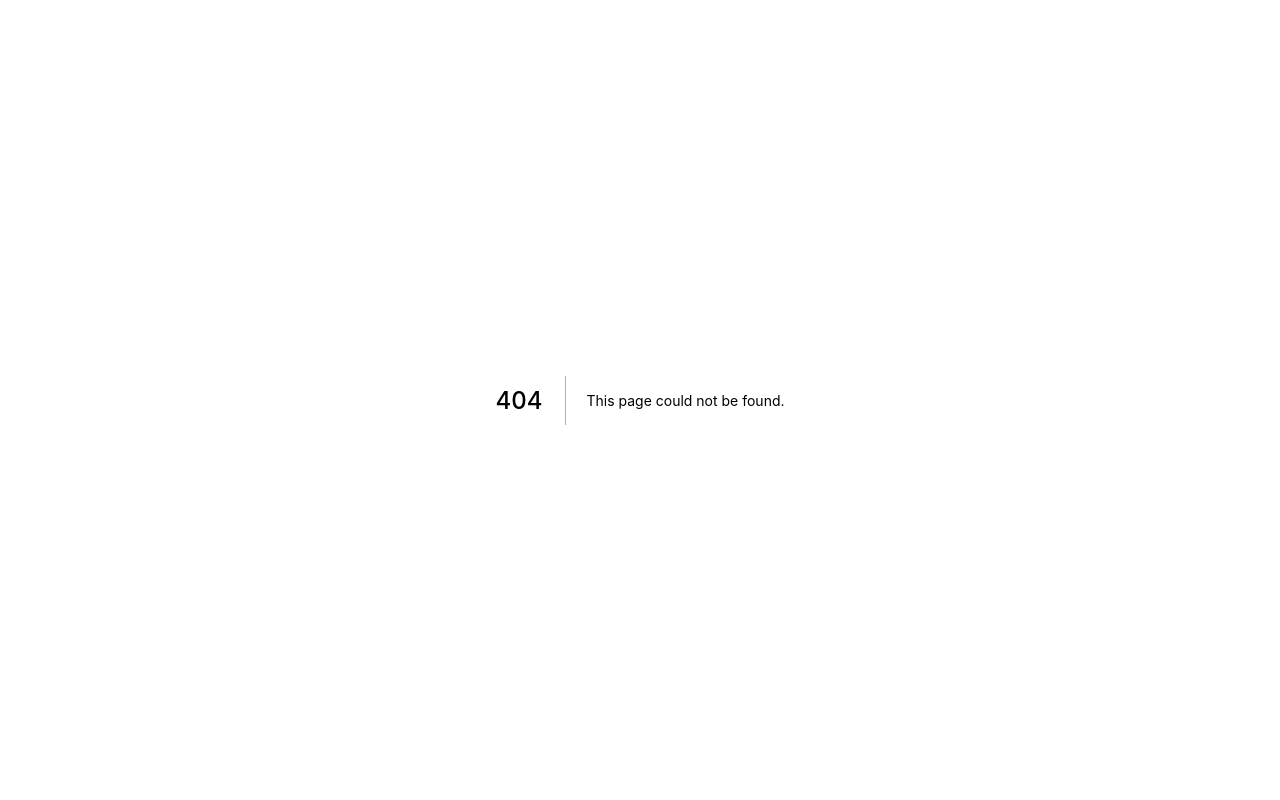
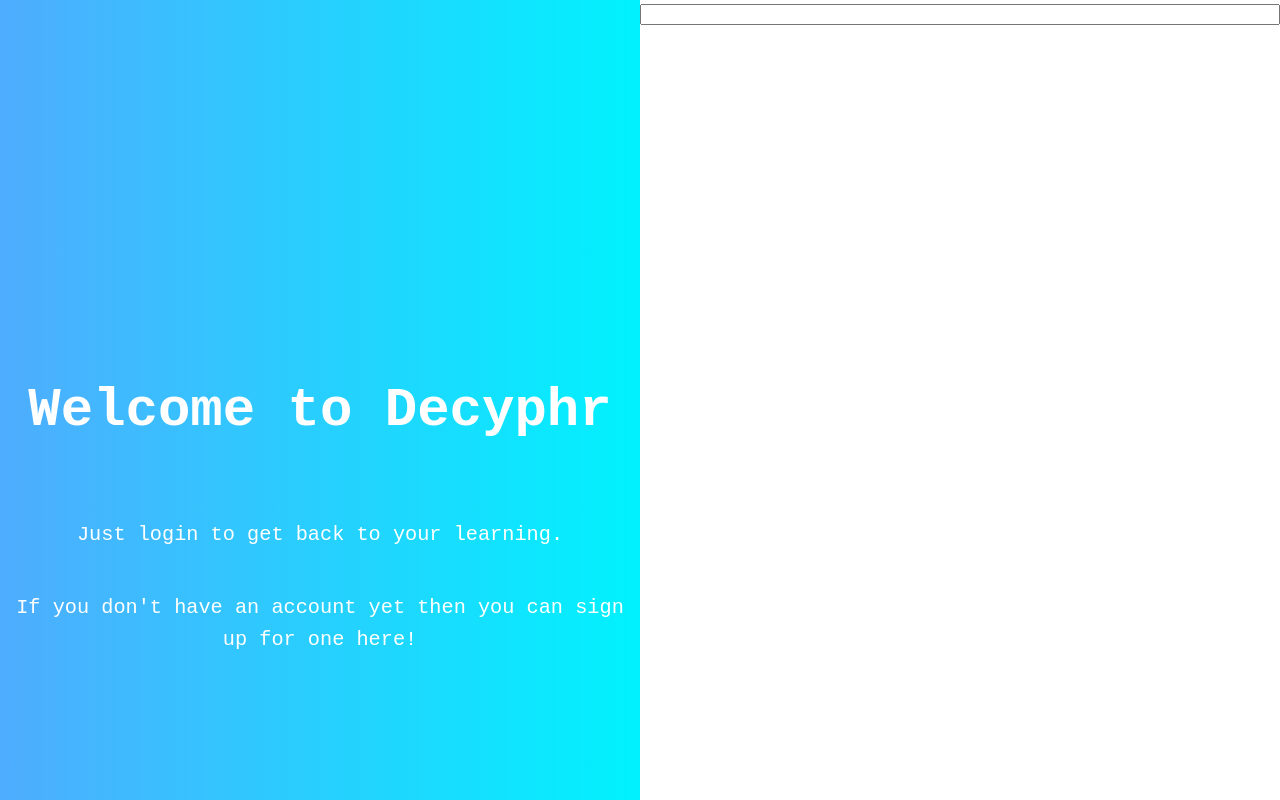
Before and after one commit to decyphr-net/decyphr-next, a Next.js app: page /accounts/login in a window 1280 px wide. Before the commit this address had no page. Shown: the top 800 px of the page. Built offline with nearby package versions, Linux system fonts and the light colour scheme.

Commit message:
Implement basic login page structure

```diff
--- a/components/marketing/Header.jsx
+++ b/components/marketing/Header.jsx
@@ -22,7 +22,7 @@
             defaultMessage="Find Out More!"
             />
         </LinkButton>
-        <LinkButton location="#about">
+        <LinkButton location="/accounts/login">
           <FormattedMessage
             id="Index.header.calltoaction"
             defaultMessage="Get Access Now!"
--- /dev/null
+++ b/pages/accounts/login.jsx
@@ -0,0 +1,18 @@
+import styles from './login.module.scss'
+import {TextField} from '../../components/elements/Input'
+
+export default function Login() {
+  return (
+    <main className={styles.main}>
+      <section className={styles.leftPanel}>
+        <h1>Welcome to Decyphr</h1>
+        <p>Just login to get back to your learning.</p>
+        <p>If you don't have an account yet then you can sign up for one here!</p>
+      </section>
+
+      <section className={styles.rightPanel}>
+        <TextField />
+      </section>
+    </main>
+  )
+}
--- /dev/null
+++ b/pages/accounts/login.module.scss
@@ -0,0 +1,28 @@
+.main {
+  width: 100%;
+  text-align: center;
+
+  .leftPanel {
+    float: left;
+    width: 50%;
+    height: 1000px;
+    background-image: linear-gradient(to right, #4facfe 0%, #00f2fe 100%);
+    color: white;
+    display: flex;
+    justify-content: center;
+    align-content: center;
+    flex-direction: column;
+
+    h1 {
+      font-size: 3em;
+    }
+
+    p {
+      font-size: 1.125em;
+    }
+  }
+
+  .rightPanel {
+    display: inline;
+  }
+}
```
